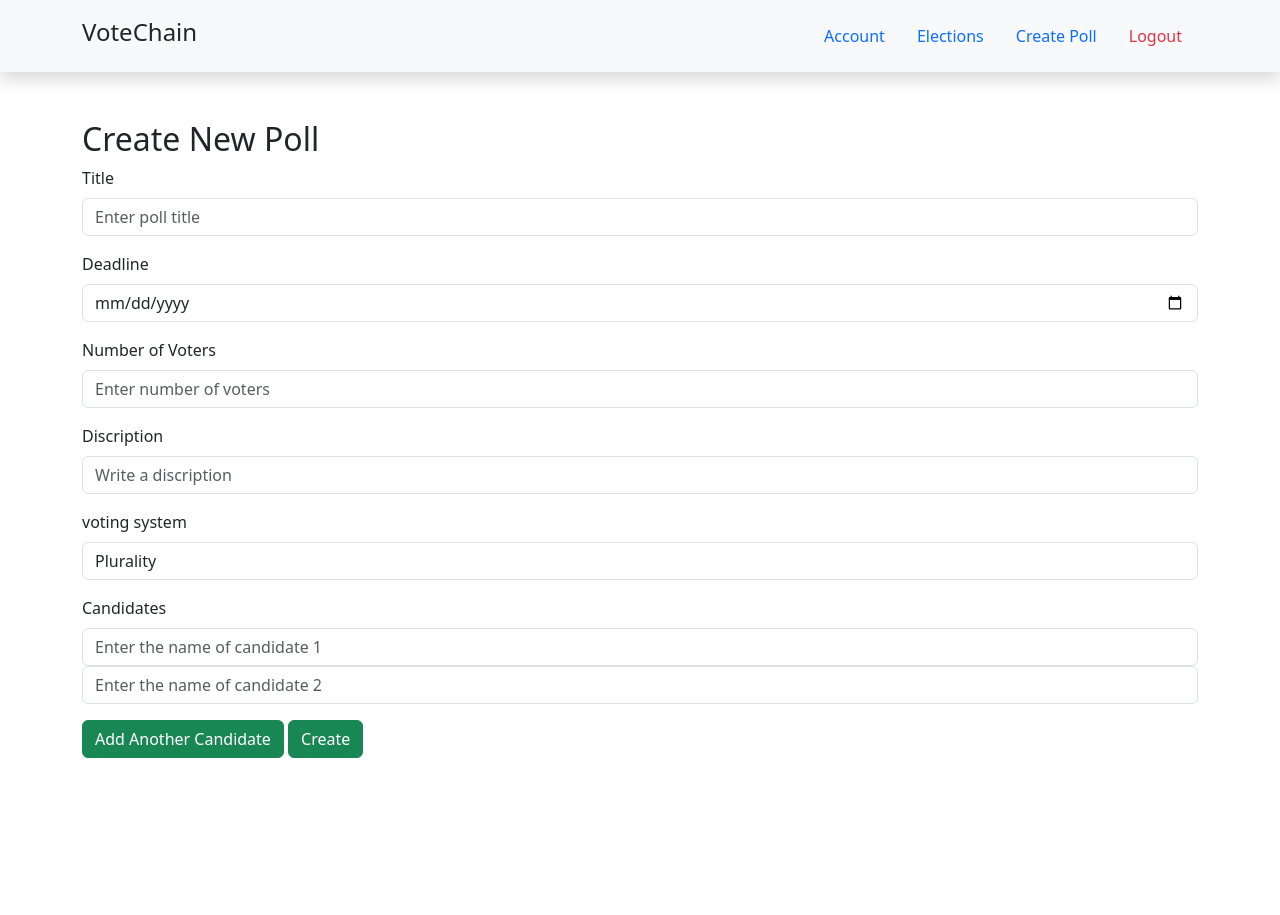
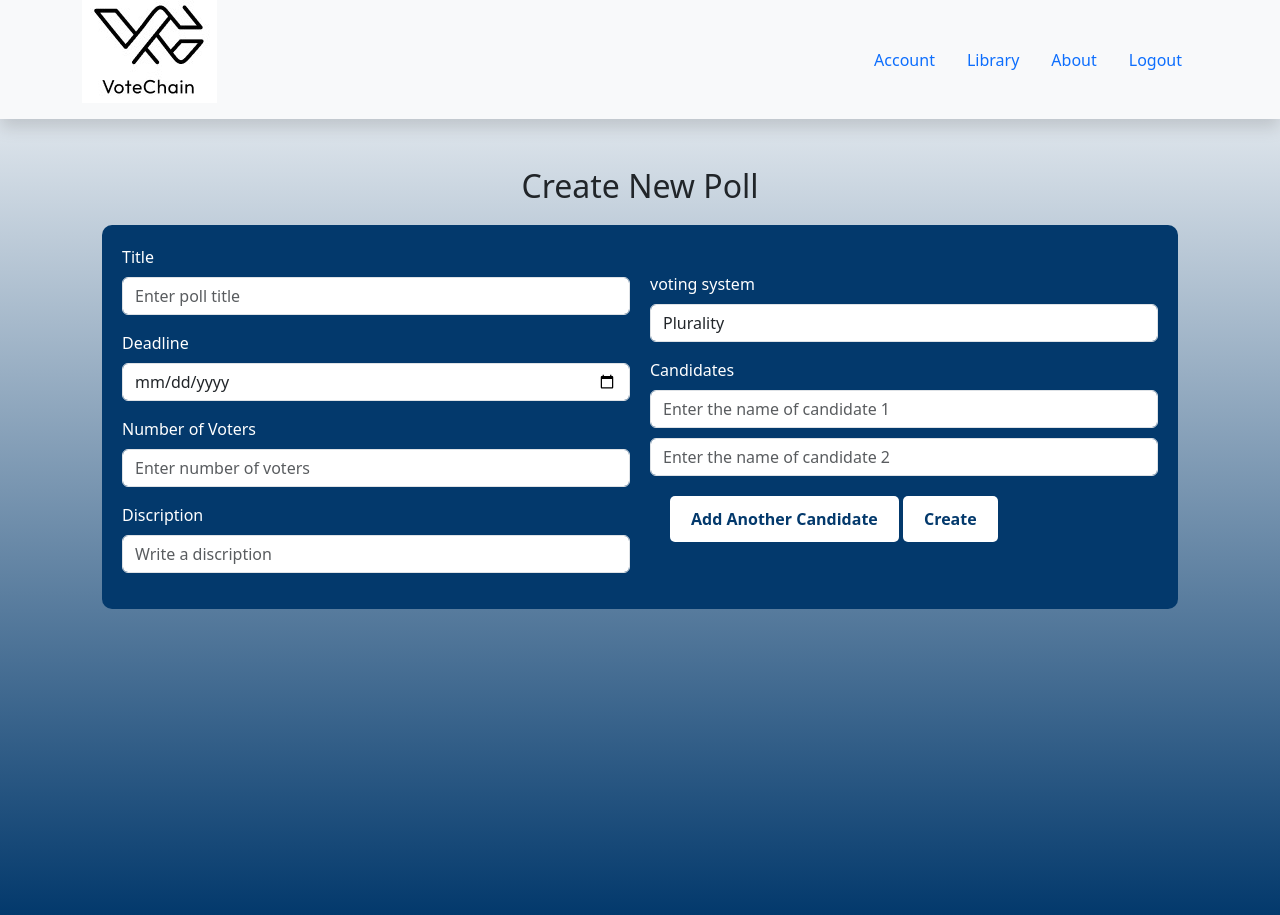
Before and after one commit to Al-Qassim/VoteChain, a Flask app: page /create_poll in a window 1280 px wide. Run offline with Flask 3, Linux system fonts and the light colour scheme.

Commit message:
create poll desing page is done

```diff
--- a/app.py
+++ b/app.py
@@ -286,7 +286,6 @@
                 poll_id,
                 i+1
             )
-
         return redirect("/account"), 200
 
 
--- a/templates/create_poll.html
+++ b/templates/create_poll.html
@@ -1,85 +1,54 @@
-<!DOCTYPE html>
-<html lang="en">
-<head>
-  <meta charset="UTF-8">
-  <meta name="viewport" content="width=device-width, initial-scale=1.0">
-  <title>Create Poll - VoteChain</title>
-  <script>
-    var candidates_count = 2;
-    function addCandidateInput() {
-        candidates_count += 1;
-        var container = document.getElementById('candidate-inputs');
-        var input = document.createElement('input');
-        input.className  = "form-control";
-        input.type = 'text';
-        input.name = 'candidate_'+candidates_count;
-        input.placeholder = 'Enter the name of candidate ' + candidates_count;
-        input.required = true;
-        container.appendChild(input);
-    }
-  </script>
-  <link href="https://cdn.jsdelivr.net/npm/bootstrap@5.3.0/dist/css/bootstrap.min.css" rel="stylesheet">
-</head>
-<body>
+{% extends "homepage_layout.html" %}
+{% block title %}Create Poll - VoteChain{% endblock %}
 
-  <header class="bg-light py-3 shadow">
-    <div class="container d-flex justify-content-between align-items-center">
-      <h1 class="h4">VoteChain</h1>
-      <nav>
-        <ul class="nav">
-          <li class="nav-item"><a class="nav-link" href="account.html">Account</a></li>
-          <li class="nav-item"><a class="nav-link" href="elections.html">Elections</a></li>
-          <li class="nav-item"><a class="nav-link" href="create_poll.html">Create Poll</a></li>
-          <li class="nav-item"><a class="nav-link text-danger" href="#">Logout</a></li>
-        </ul>
-      </nav>
-    </div>
-
-  </header>
-
-  <main class="container my-5">
-    <h2>Create New Poll</h2>
+{% block main %}
+<h2 style="text-align: center;">Create New Poll</h2>
     <form action="/create_poll" method="POST">
+      <div class="grid-section">
+        <div class="grid-left">
           <!-- Title input -->
           <div class="mb-3">
             <label class="form-label">Title</label>
-        <input type="text" class="form-control" placeholder="Enter poll title" name="title">
+            <input type="text" class="form-control" placeholder="Enter poll title" name="title" required>
           </div>
           <!-- date input -->
           <div class="mb-3">
             <label class="form-label">Deadline</label>
-        <input type="date" class="form-control" name="date">
+            <input type="date" class="form-control" name="date" required>
           </div>
           <!-- Number of Voters -->
           <div class="mb-3">
             <label class="form-label">Number of Voters</label>
-        <input type="number" class="form-control" placeholder="Enter number of voters" name="number_of_voters">
+            <input type="number" class="form-control" placeholder="Enter number of voters" name="number_of_voters" required>
           </div>
           <!-- discription -->
           <div class="mb-3">
             <label class="form-label">Discription</label>
             <input type="text" class="form-control" placeholder="Write a discription" name="discription">
           </div>
+        </div>
+        <div class="grid-right">
           <!-- voting system -->
           <div class="mb-3">
             <label class="form-label">voting system</label>
-        <select type="number" class="form-control" placeholder="choose a voting system" name="voting_system">
+            <select type="number" class="form-control" placeholder="choose a voting system" name="voting_system" required>
               <option value="Plurality">Plurality</option>
               <option value="Runoff">Runoff</option>
               <option value="Tideman">Tideman</option>
             </select>
           </div>
           <!-- candidates -->
-      <div class="mb-3" id="candidate-inputs" >
+          <div class="mb-3" id="candidate-inputs">
             <label class="form-label">Candidates</label>
-        <input type="text" class="form-control" name="candidate_1" placeholder="Enter the name of candidate 1" required>
-        <input type="text" class="form-control" name="candidate_2" placeholder="Enter the name of candidate 2" required>
+            <input type="text" class="form-control" name="candidate_1" placeholder="Enter the name of candidate 1" required style="margin-bottom: 10px;">
+            <input type="text" class="form-control" name="candidate_2" placeholder="Enter the name of candidate 2" required style="margin-bottom: 10px;">
           </div>
+          <div style="margin: 20px;">
             <!-- Buttons -->
-      <button type="button" class="btn btn-success" onclick="addCandidateInput()">Add Another Candidate</button>
-      <button type="submit" class="btn btn-success">Create</button>
+            <button type="button" class="btn" onclick="addCandidateInput()">Add Another Candidate</button>
+            <button type="submit" class="btn">Create</button>
+          </div>
+        </div>
+      </div>
     </form>
-  </main>
-
-</body>
-</html>
+{% endblock %}
--- a/templates/homepage_layout.html
+++ b/templates/homepage_layout.html
@@ -69,6 +69,21 @@
             height: auto;
         }
   </style>
+  <script>
+    var candidates_count = 2;
+    function addCandidateInput() {
+        candidates_count += 1;
+        var container = document.getElementById('candidate-inputs');
+        var input = document.createElement('input');
+        input.className  = "form-control";
+        input.type = 'text';
+        input.name = 'candidate_'+candidates_count;
+        input.placeholder = 'Enter the name of candidate ' + candidates_count;
+        input.required = true;
+        input.style = 'margin-bottom:10px'
+        container.appendChild(input);
+    }
+  </script>
 </head>
 <body>
   <header class="bg-light shadow">
```
Also changed, not shown: Database.db (deleted), README.md, 2 other files. Lines whose indentation alone changed are shown as unchanged.
